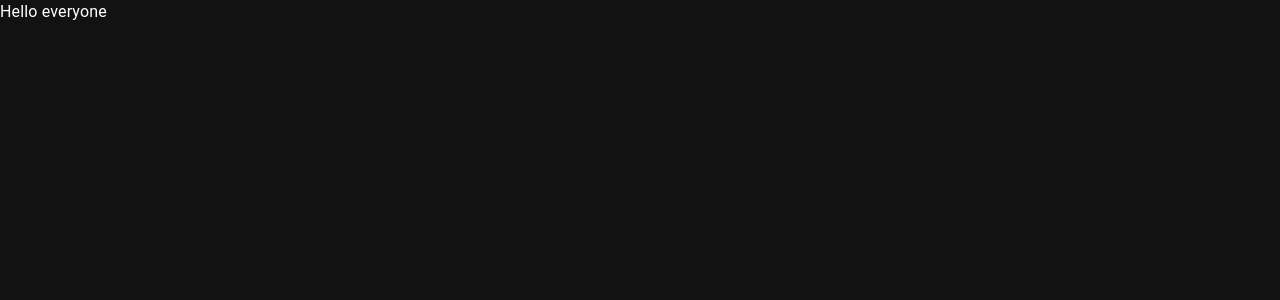
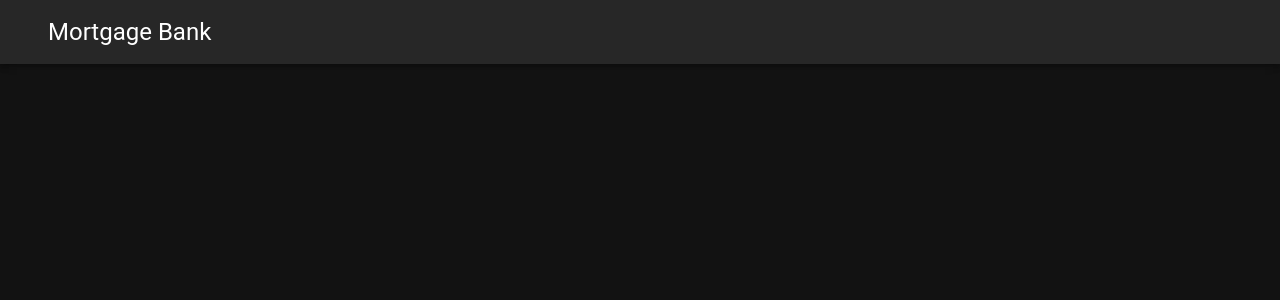
Before and after one commit to klsmith5370/mortgage-calculator, a React (Create React App) app: page / in a window 1280 px wide. Shown: the top 300 px of the page. Built offline with nearby package versions, Linux system fonts and the light colour scheme.

Commit message:
Added navbar

```diff
--- /dev/null
+++ b/src/App.js
@@ -0,0 +1,12 @@
+import React from "react";
+import NavBar from "./Components/Navbar";
+
+function App() {
+  return (
+    <div className="App">
+      <NavBar />
+    </div>
+  )
+};
+
+export default App;
--- a/src/Components/App.js
+++ /dev/null
@@ -1,7 +0,0 @@
-import React from "react"
-
-function App() {
-  return <div className="App">Hello everyone</div>;
-}
-
-export default App;
--- /dev/null
+++ b/src/Components/Navbar.js
@@ -0,0 +1,26 @@
+import AppBar from "@mui/material/AppBar";
+import ToolBar from "@mui/material/Toolbar";
+import Typography from "@mui/material/Typography";
+import { Container } from "@mui/system";
+
+const Navbar = () => {
+    return (
+        <AppBar position="static">
+            <Container maxWidth="xl">
+                <ToolBar>
+                    <Typography variant="h5">
+                        Mortgage Bank
+                    </Typography>
+                </ToolBar>
+            </Container>
+        </AppBar>
+    );
+};
+
+export default Navbar;
+
+// Additional Notes on components in MaterialUI:
+    // AppBar: The Appbar component of Material UI is used for creating a top navigation bar in the user interface.
+    // Container: The Container component of Material UI is used for creating a container element that can be used to create a responsive layout, and center and contain other elements in a user interface.
+    // ToolBar: The Toolbar component can contain elements such as buttons, text, and icons, and can also be used for creating a responsive layout that adapts to different screen sizes.
+    // Typography: Material UI's typography component is used for applying pre-defined typographic styles to text elements. It helps create a consistent and visually pleasing layout with customizable font family, size, weight and spacing.
--- a/src/Components/theme.js
+++ b/src/Components/theme.js
@@ -1,7 +1,7 @@
-import { createTheme } from "@mui/material/styles"
+import { createTheme } from "@mui/material/styles";
 
 export const theme = createTheme({
     palette: {
         mode: "dark",
     },
-})
+});
```
Also changed, not shown: src/index.js (+7 -8 lines), src/Components/Common/Navbar.js (deleted).
